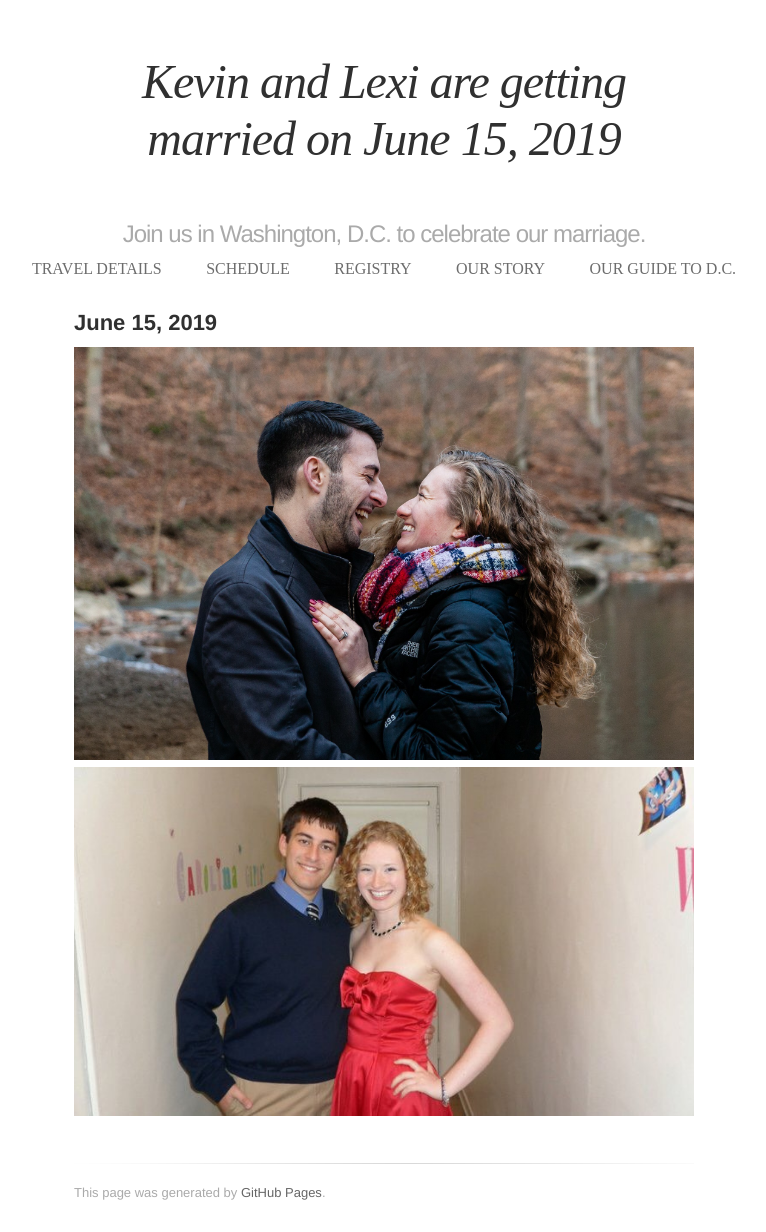
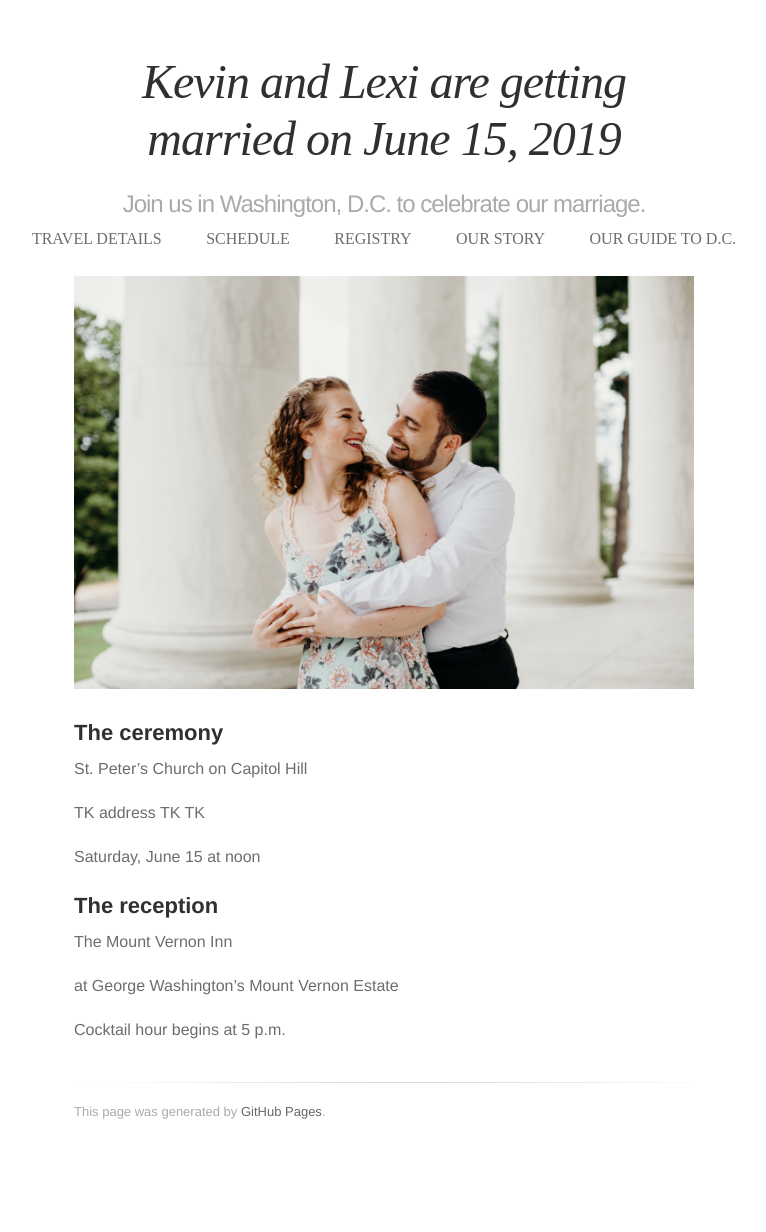
Before and after one commit to kevinuhrmacher/wedding-website, a PHP site: page / in a window 1280 px wide. Shown: the part 141-1373 px from the top of the page, without its empty margins (256-1022 px from the left). After the commit the page ends 1260 px from the top, so only its background shows below. Run offline with PHP 8.4, Linux system fonts and the light colour scheme; some web fonts are replaced.

Commit message:
cermony and reception

```diff
--- a/_site/assets/css/style.css
+++ b/_site/assets/css/style.css
@@ -428,7 +428,7 @@ header {
     font-weight: 400;
     font-style: italic;
     max-width: 600px;
-    margin: 50px auto; }
+    margin: 50px auto 20px; }
 
 .leaves-1 {
   max-width: 200px;
--- a/_site/index.html
+++ b/_site/index.html
@@ -45,10 +45,21 @@
 
       <div class="inner">
         <section id="main_content">
-          <h2 id="june-15-2019">June 15, 2019</h2>
+          <p><img src="../assets/images/IMG_6672.jpg" alt="Proposal" /></p>
 
-<p><img src="../assets/images/proposal.jpg" alt="Proposal" />
-<img src="../assets/images/first-dance.jpg" alt="Proposal" /></p>
+<h2 id="the-ceremony">The ceremony</h2>
+<p>St. Peter’s Church on Capitol Hill</p>
+
+<p>TK address TK TK</p>
+
+<p>Saturday, June 15 at noon</p>
+
+<h2 id="the-reception">The reception</h2>
+<p>The Mount Vernon Inn</p>
+
+<p>at George Washington’s Mount Vernon Estate</p>
+
+<p>Cocktail hour begins at 5 p.m.</p>
 
         </section>
 
--- a/assets/css/style.scss
+++ b/assets/css/style.scss
@@ -14,7 +14,7 @@ header {
 		font-weight: 400;
 		font-style: italic;
 		max-width: 600px;
-		margin: 50px auto;
+		margin: 50px auto 20px;
 	}
 }
 
```
Also changed, not shown: index.md (+15 -3 lines).
